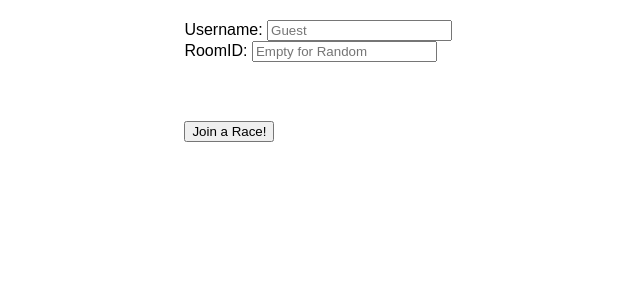
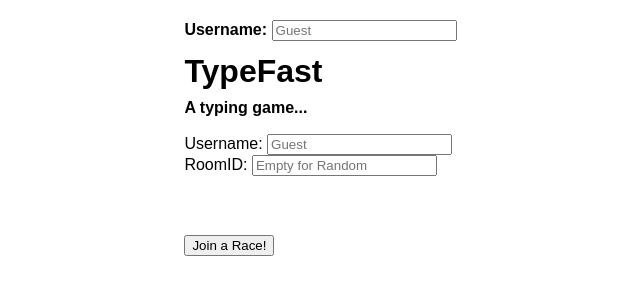
Before and after one commit to abstractultra/TypeFast, a website: page index.html in a window 1280 px wide. Shown: the whole page, without its empty margins (46-686 px from the left). Drawn offline with nearby package versions, Linux system fonts and the light colour scheme; no server answers.

Commit message:
Update index.html

```diff
--- a/index.html
+++ b/index.html
@@ -49,6 +49,14 @@
     </style>
 </head>
 <body>
+<div id="siteLogo">	Username: <input type="text" id="username" placeholder="Guest"/><br />
+    <h1>
+        TypeFast
+    </h1>
+    <h4>
+         A typing game...
+    </h4>
+</div>
 Username: <input type="text" id="username" placeholder="Guest"/><br />
 RoomID: <input type="text" id="roomToJoin" placeholder="Empty for Random"/><br/>
 <span id="customRoomOptions" style="display: none">
```
